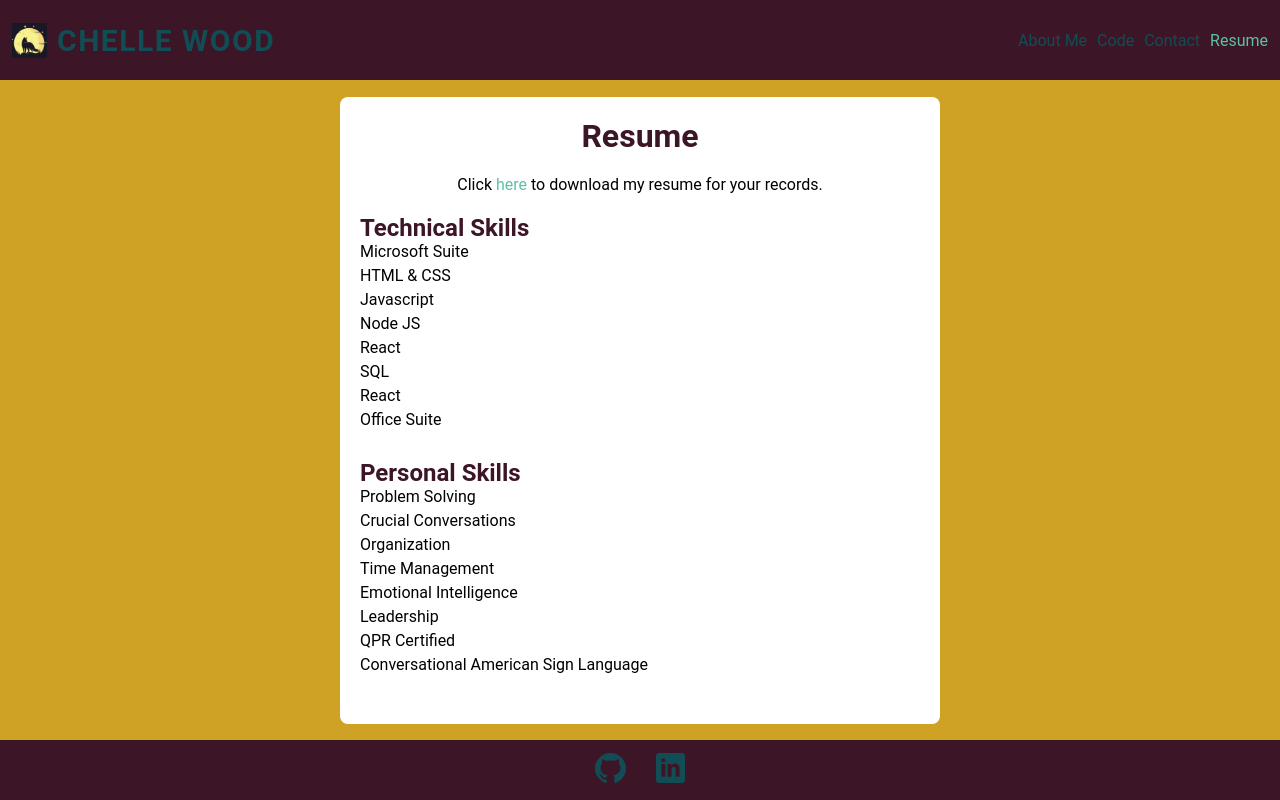
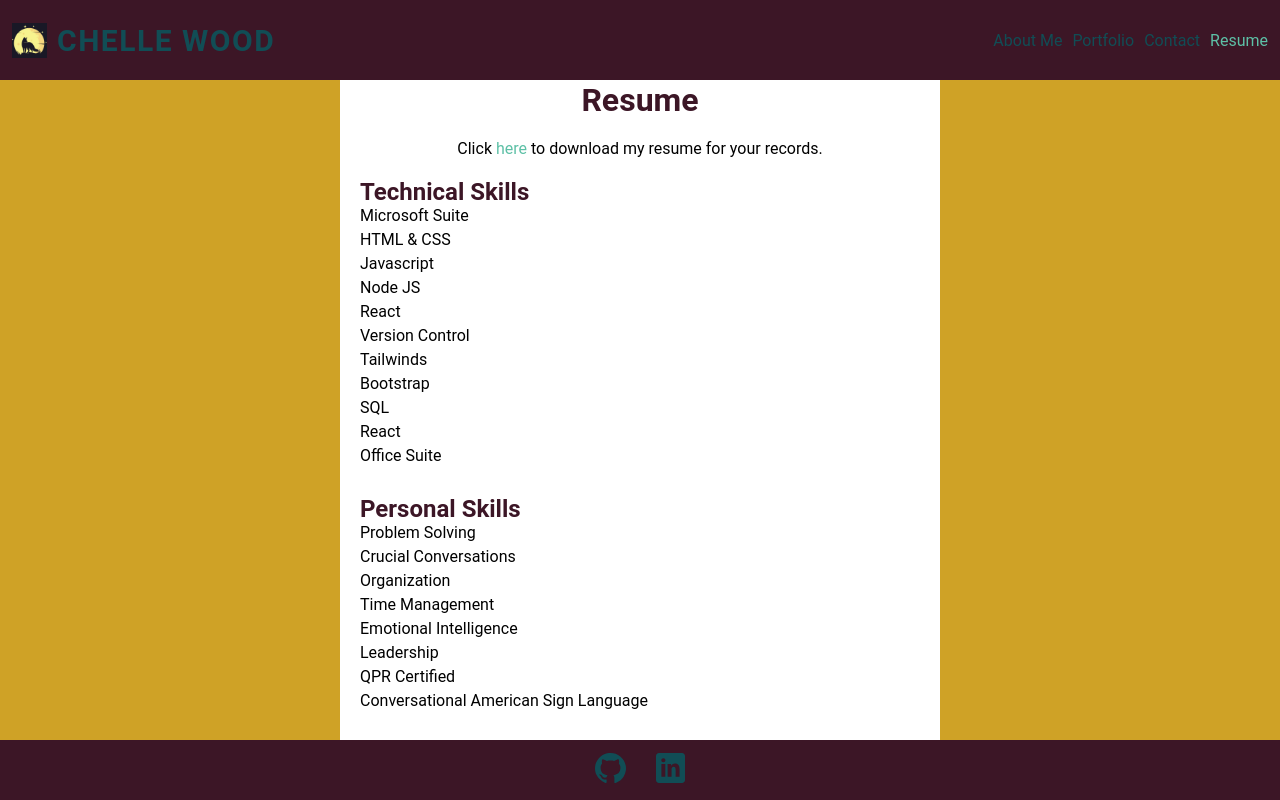
Before and after one commit to chelleyoungw/my-react-portfolio, a React (Vite) app: page /resume in a window 1280 px wide. Built offline with nearby package versions, Linux system fonts and the light colour scheme.

Commit message:
updated personal bio info on resume, portfolio, and about

```diff
--- a/src/components/Header.jsx
+++ b/src/components/Header.jsx
@@ -22,7 +22,7 @@ export default function Header() {
               About Me
             </Link>,
             <Link key={2} to="/portfolio">
-              Code
+              Portfolio
             </Link>,
             <Link key={6} to="/contact">
               Contact
--- a/src/pages/AboutPage.jsx
+++ b/src/pages/AboutPage.jsx
@@ -7,10 +7,15 @@ export default function AboutPage() {
     <div className="about-page">
       <div className="about-content-container">
         <h1>About Me</h1>
-        <p>INSERT MY BIO HERE</p>
+        <p>Lorem ipsum dolor sit amet, consectetur adipiscing elit, sed do eiusmod tempor incididunt ut labore
+          et dolore magna aliqua.</p>
         <img src={portraitImg} alt="Chelle Wood smiling" />
         <p>
-          ADD IN MY DETAILED BIO
+          I'm a Texas girl at heart and I love a good adventure. I am a recent graduate of the edX MERN Full Stack
+          Bootcamp. My goal in life is to always push myself and continue to grow and learn. edX has provided me a
+          rich knowledge of what it takes to be a beginner programmer and the kind of grit you have to put in to make
+          it in this industry. I look forward to what the universe has in store for me and want to continue to see
+          how deep this programming rabbit hole goes.
         </p>
       </div>
     </div>
--- a/src/pages/PortfolioPage.jsx
+++ b/src/pages/PortfolioPage.jsx
@@ -14,7 +14,7 @@ export default function PortfolioPage() {
     <div className="portfolio-page">
       <h1>Portfolio</h1>
       <p>
-        ADD DESCRIPTION OF PROJECTS HERE
+        A compiled list of my projects completed during the edX Bootcamp. More to follow!
       </p>
       <div className="portfolio-cards-container">
         <PortfolioCard
--- a/src/pages/ResumePage.jsx
+++ b/src/pages/ResumePage.jsx
@@ -22,6 +22,9 @@ export default function ResumePage() {
             <li>Javascript</li>
             <li>Node JS</li>
             <li>React</li>
+            <li>Version Control</li>
+            <li>Tailwinds</li>
+            <li>Bootstrap</li>
             <li>SQL</li>
             <li>React</li>
             <li>Office Suite</li>
```
